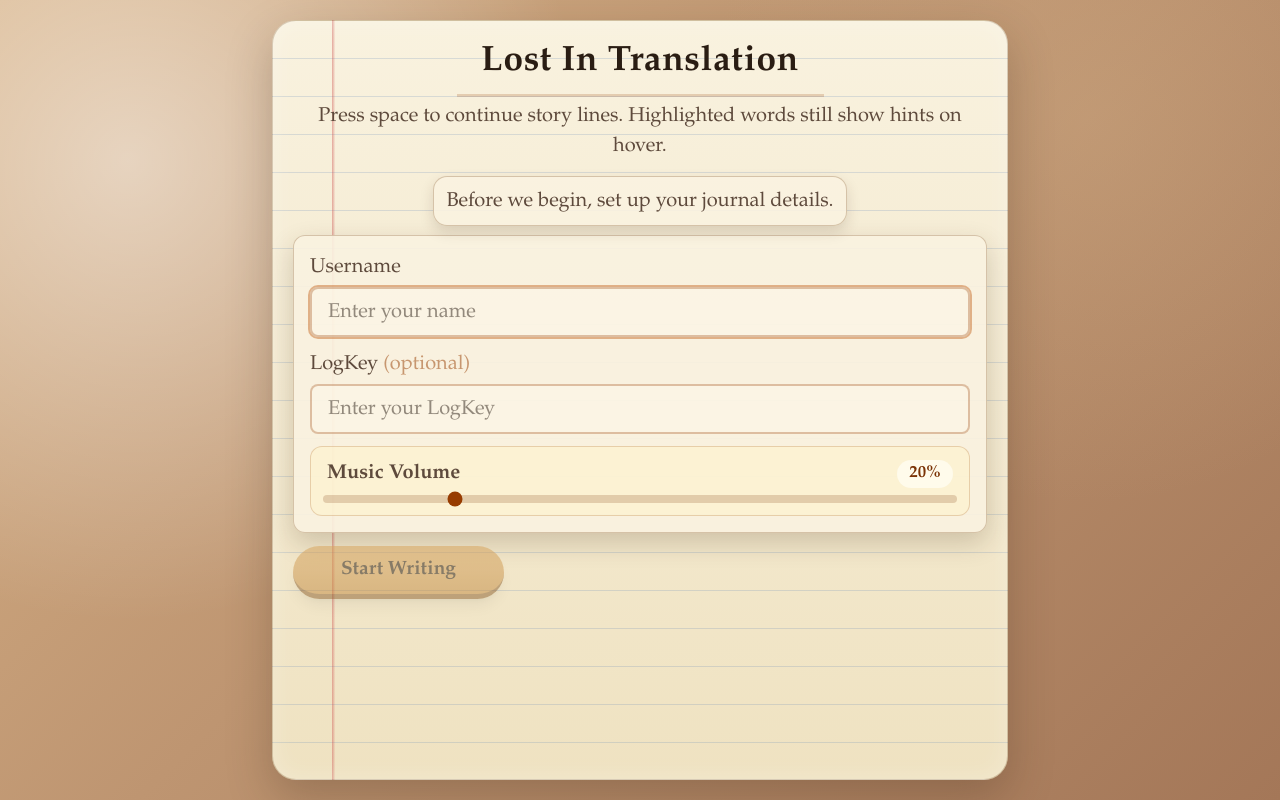
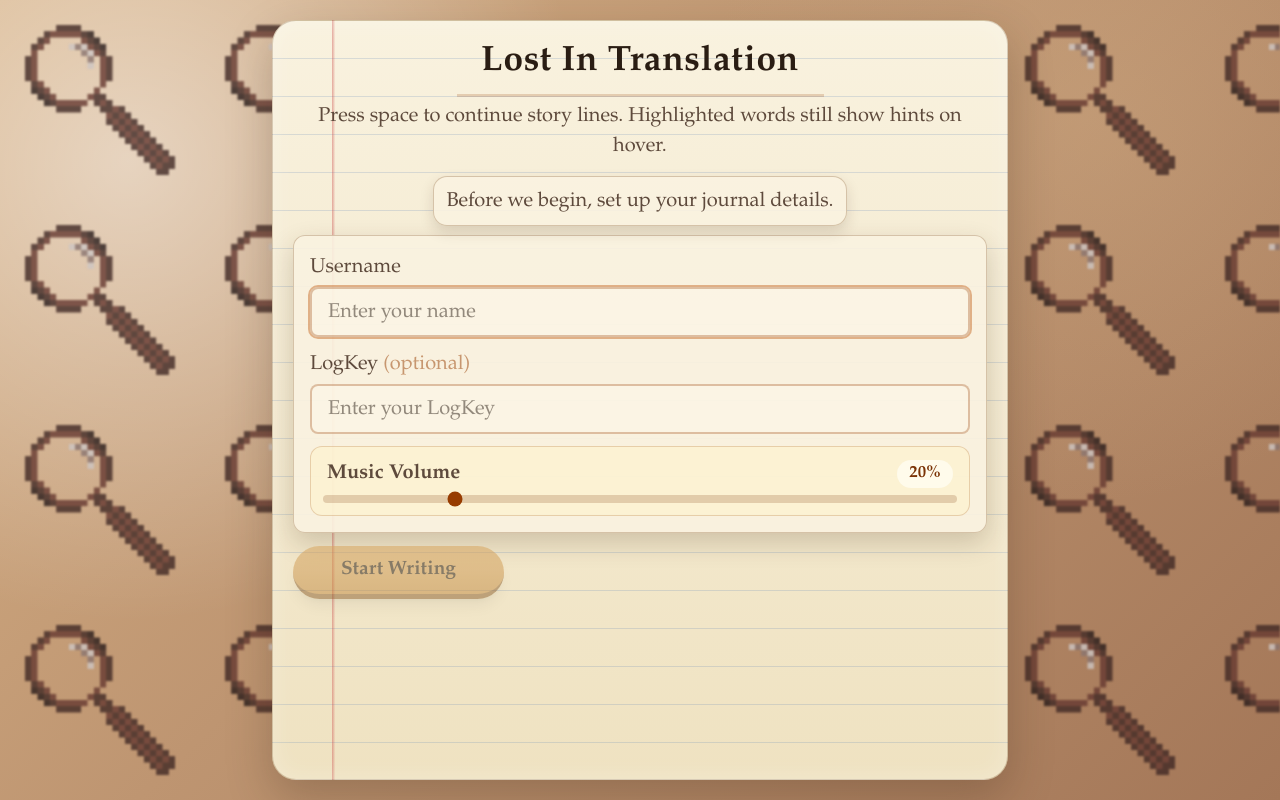
Before and after one commit to DominicBillingham/LostInTranslation, a React (Vite) app: page / in a window 1280 px wide. Built offline with nearby package versions, Linux system fonts and the light colour scheme; a web font is replaced by a local one.

Commit message:
Background.

```diff
--- a/src/index.css
+++ b/src/index.css
@@ -23,6 +23,22 @@ body {
         linear-gradient(135deg, #d6b186 0%, #be9571 45%, #a47758 100%);
     min-height: 100vh;
     color: var(--ink);
+    position: relative;
+}
+
+body::before {
+    content: "";
+    position: fixed;
+    top: 0;
+    left: 0;
+    width: 100%;
+    height: 100%;
+    background: url("/PNG.png") repeat;
+    background-size: 200px;
+    opacity: 0.8;
+    filter: blur(1px);
+    z-index: -1;
+    pointer-events: none;
 }
 
 #root {
```
Also changed, not shown: public/PNG.png (added).
